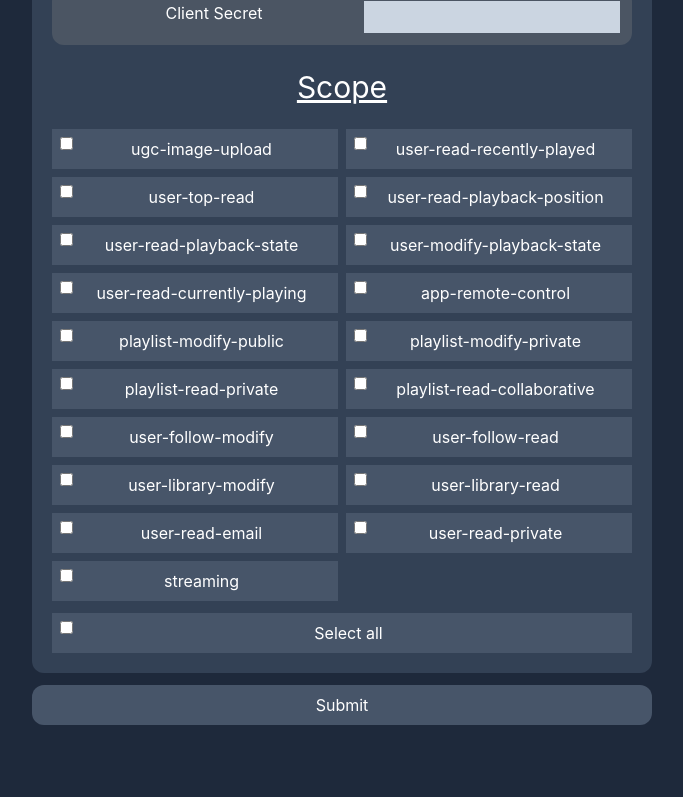
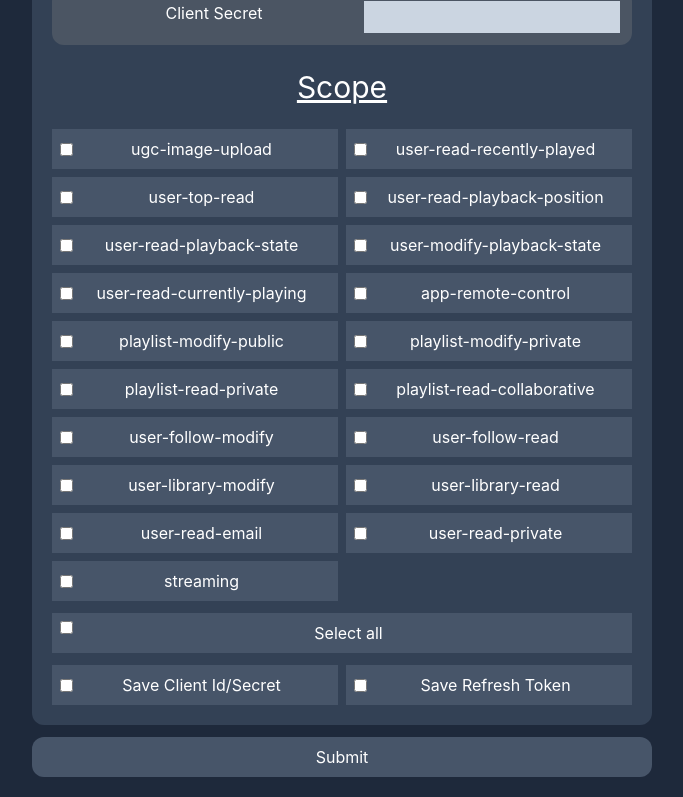
Before and after one commit to alecchendev/spotify-refresh-token, a React (Vite) app: page / in a window 1280 px wide. Shown: the part 283-1080 px from the top of the page, without its empty margins (298-981 px from the left). Before the commit the page ends 1028 px from the top, so only its background shows below. Built offline with nearby package versions, Linux system fonts and the light colour scheme.

Commit message:
feat: added save client and token checkboxes, made checkboxes align with text too

```diff
--- a/src/App.jsx
+++ b/src/App.jsx
@@ -63,6 +63,9 @@ function App() {
 
   const [refreshToken, setRefreshToken] = useState('');
   const [accessToken, setAccessToken] = useState('');
+
+  const [saveRefreshToken, setSaveRefreshToken] = useState(false);
+  const [saveClientCredentials, setSaveClientCredentials] = useState(false);
 
   const [outputs, setOutputs] = useState({
     filled: false,
@@ -238,10 +241,10 @@ function App() {
           </div>
           <div className="grid gap-2 xl:grid-cols-2">
             {Object.keys(scopes).map((scope) => (
-              <button type="button" key={scope} className="p-2 flex bg-slate-600 cursor-pointer" onClick={() => handleCheck(scope)}>
+              <button type="button" key={scope} className="p-2 flex bg-slate-600 cursor-pointer align-middle" onClick={() => handleCheck(scope)}>
                 <input
                   type="checkbox"
-                  className="flex-initial cursor-pointer"
+                  className="flex-initial cursor-pointer m-auto"
                   id={scope}
                   onChange={() => {}}
                   checked={scopes[scope]}
@@ -261,6 +264,17 @@ function App() {
             />
             <div className="flex-1 cursor-pointer">Select all</div>
           </button>
+
+          <div className="grid grid-cols-2 gap-2 select-none">
+            <button type="button" className="bg-slate-600 cursor-pointer p-2 flex align-middle" onClick={() => setSaveClientCredentials(!saveClientCredentials)}>
+              <input type="checkbox" checked={saveClientCredentials} className="m-auto" />
+              <div className="flex-1 cursor-pointer">Save Client Id/Secret</div>
+            </button>
+            <button type="button" className="bg-slate-600 cursor-pointer p-2 flex align-middle" onClick={() => setSaveRefreshToken(!saveRefreshToken)}>
+              <input type="checkbox" checked={saveRefreshToken} className="m-auto" />
+              <div className="flex-1 cursor-pointer">Save Refresh Token</div>
+            </button>
+          </div>
         </div>
 
         <button type="submit" className="bg-slate-600 p-2 rounded-xl mb-5" onClick={handleSubmit}>
```
